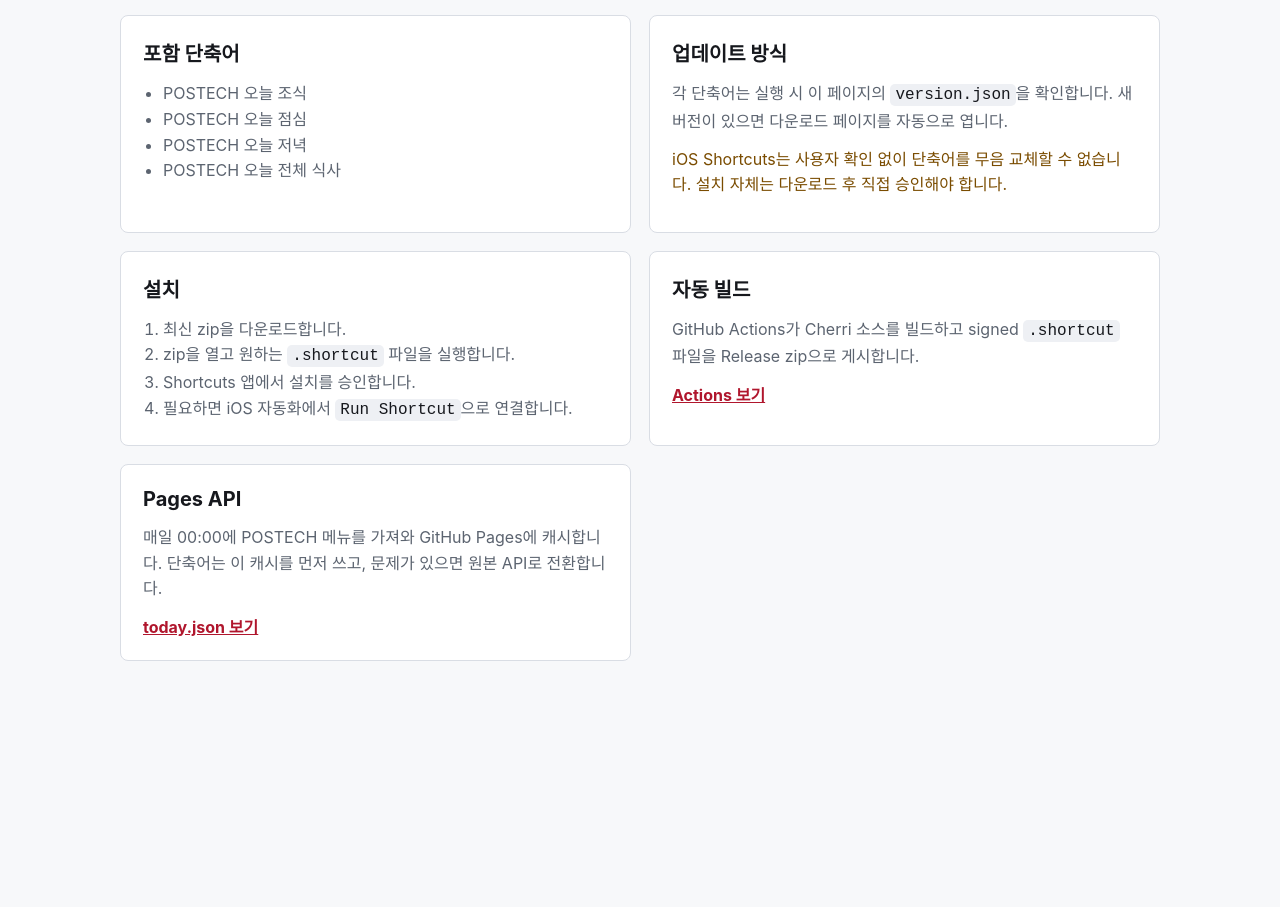
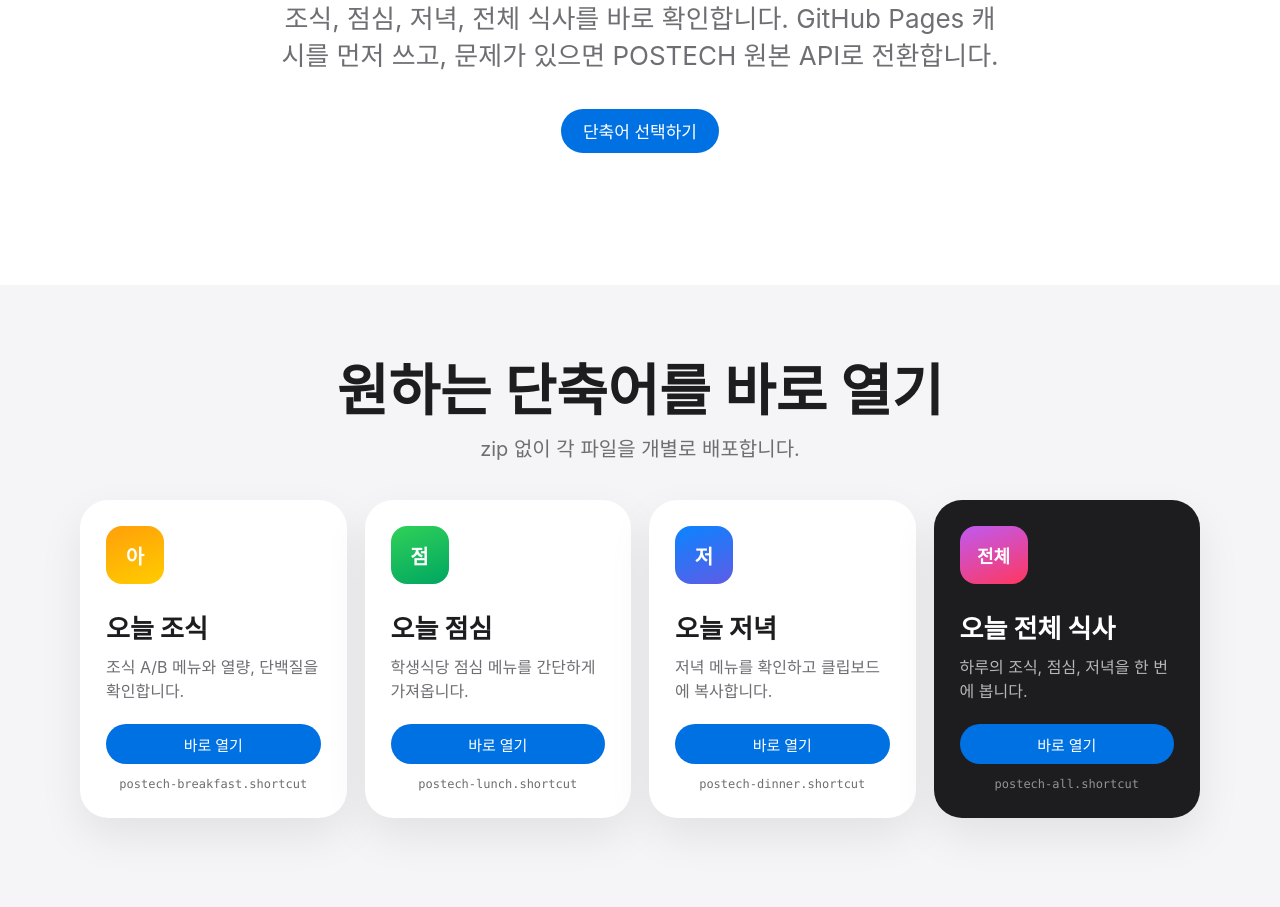
Before and after one commit to hellosunghyun/postech-dining-shortcut, a website: page docs/index.html in a window 1280 px wide. Shown: the part 387-1294 px from the top of the page. Before the commit the page ends 1104 px from the top, so only its background shows below. Drawn offline with Linux system fonts and the light colour scheme.

Commit message:
Publish individual shortcut downloads

```diff
--- a/docs/index.html
+++ b/docs/index.html
@@ -11,75 +11,89 @@
     <link rel="stylesheet" href="./styles.css" />
   </head>
   <body>
-    <main class="page">
+    <header class="site-nav" aria-label="site">
+      <a class="brand" href="./">POSTECH Dining</a>
+      <nav>
+        <a href="#download">다운로드</a>
+        <a href="./api/today.json">API</a>
+        <a href="https://github.com/hellosunghyun/postech-dining-shortcut">GitHub</a>
+      </nav>
+    </header>
+
+    <main>
       <section class="hero">
-        <p class="eyebrow">Apple Shortcuts</p>
-        <h1>POSTECH Dining Shortcuts</h1>
-        <p class="lead">
-          학생식당의 오늘 조식, 점심, 저녁, 전체 식사를 단축어로 확인합니다.
+        <div class="hero-copy">
+          <h1>오늘 식단을<br />단축어 하나로.</h1>
+          <p>
+            조식, 점심, 저녁, 전체 식사를 바로 확인합니다. GitHub Pages 캐시를 먼저 쓰고,
+            문제가 있으면 POSTECH 원본 API로 전환합니다.
           </p>
-        <div class="actions">
-          <a class="primary" href="https://github.com/hellosunghyun/postech-dining-shortcut/releases/download/latest/postech-dining-shortcuts.zip">
-            최신 단축어 다운로드
-          </a>
-          <a class="secondary" href="https://github.com/hellosunghyun/postech-dining-shortcut">
-            GitHub 저장소
-          </a>
+          <a class="hero-button" href="#download">단축어 선택하기</a>
         </div>
       </section>
 
-      <section class="grid" aria-label="shortcuts">
-        <article>
-          <h2>포함 단축어</h2>
-          <ul>
-            <li>POSTECH 오늘 조식</li>
-            <li>POSTECH 오늘 점심</li>
-            <li>POSTECH 오늘 저녁</li>
-            <li>POSTECH 오늘 전체 식사</li>
-          </ul>
+      <section class="downloads" id="download" aria-labelledby="download-title">
+        <div class="section-head">
+          <h2 id="download-title">원하는 단축어를 바로 열기</h2>
+          <p>zip 없이 각 파일을 개별로 배포합니다.</p>
+        </div>
+
+        <div class="download-grid">
+          <article class="shortcut-card">
+            <div class="icon morning" aria-hidden="true">아</div>
+            <h3>오늘 조식</h3>
+            <p>조식 A/B 메뉴와 열량, 단백질을 확인합니다.</p>
+            <a href="https://github.com/hellosunghyun/postech-dining-shortcut/releases/download/latest/postech-breakfast.shortcut">
+              바로 열기
+            </a>
+            <span class="file-name">postech-breakfast.shortcut</span>
           </article>
 
-        <article>
-          <h2>업데이트 방식</h2>
-          <p>
-            각 단축어는 실행 시 이 페이지의 <code>version.json</code>을 확인합니다.
-            새 버전이 있으면 다운로드 페이지를 자동으로 엽니다.
-          </p>
-          <p class="note">
-            iOS Shortcuts는 사용자 확인 없이 단축어를 무음 교체할 수 없습니다.
-            설치 자체는 다운로드 후 직접 승인해야 합니다.
-          </p>
+          <article class="shortcut-card">
+            <div class="icon lunch" aria-hidden="true">점</div>
+            <h3>오늘 점심</h3>
+            <p>학생식당 점심 메뉴를 간단하게 가져옵니다.</p>
+            <a href="https://github.com/hellosunghyun/postech-dining-shortcut/releases/download/latest/postech-lunch.shortcut">
+              바로 열기
+            </a>
+            <span class="file-name">postech-lunch.shortcut</span>
           </article>
 
-        <article>
-          <h2>설치</h2>
-          <ol>
-            <li>최신 zip을 다운로드합니다.</li>
-            <li>zip을 열고 원하는 <code>.shortcut</code> 파일을 실행합니다.</li>
-            <li>Shortcuts 앱에서 설치를 승인합니다.</li>
-            <li>필요하면 iOS 자동화에서 <code>Run Shortcut</code>으로 연결합니다.</li>
-          </ol>
+          <article class="shortcut-card">
+            <div class="icon dinner" aria-hidden="true">저</div>
+            <h3>오늘 저녁</h3>
+            <p>저녁 메뉴를 확인하고 클립보드에 복사합니다.</p>
+            <a href="https://github.com/hellosunghyun/postech-dining-shortcut/releases/download/latest/postech-dinner.shortcut">
+              바로 열기
+            </a>
+            <span class="file-name">postech-dinner.shortcut</span>
           </article>
 
-        <article>
-          <h2>자동 빌드</h2>
+          <article class="shortcut-card featured">
+            <div class="icon all" aria-hidden="true">전체</div>
+            <h3>오늘 전체 식사</h3>
+            <p>하루의 조식, 점심, 저녁을 한 번에 봅니다.</p>
+            <a href="https://github.com/hellosunghyun/postech-dining-shortcut/releases/download/latest/postech-all.shortcut">
+              바로 열기
+            </a>
+            <span class="file-name">postech-all.shortcut</span>
+          </article>
+        </div>
+      </section>
+
+      <section class="info">
+        <div>
+          <h2>매일 00:00 캐시</h2>
           <p>
-            GitHub Actions가 Cherri 소스를 빌드하고 signed <code>.shortcut</code>
-            파일을 Release zip으로 게시합니다.
+            GitHub Actions가 한국시간 자정에 POSTECH 메뉴를 가져와 Pages API로 게시합니다.
+            단축어는 캐시 날짜가 오늘인지 확인한 뒤 사용합니다.
           </p>
-          <a class="text-link" href="https://github.com/hellosunghyun/postech-dining-shortcut/actions">
-            Actions 보기
-          </a>
-        </article>
-
-        <article>
-          <h2>Pages API</h2>
-          <p>
-            매일 00:00에 POSTECH 메뉴를 가져와 GitHub Pages에 캐시합니다.
-            단축어는 이 캐시를 먼저 쓰고, 문제가 있으면 원본 API로 전환합니다.
-          </p>
-          <a class="text-link" href="./api/today.json">today.json 보기</a>
-        </article>
+        </div>
+        <div class="links">
+          <a href="./api/today.json">today.json</a>
+          <a href="./version.json">version.json</a>
+          <a href="https://github.com/hellosunghyun/postech-dining-shortcut/actions">Actions</a>
+        </div>
       </section>
     </main>
   </body>
--- a/docs/styles.css
+++ b/docs/styles.css
@@ -1,165 +1,325 @@
 :root {
   color-scheme: light;
-  --bg: #f7f8fa;
-  --text: #16181d;
-  --muted: #5c6470;
-  --line: #d9dde4;
-  --panel: #ffffff;
-  --accent: #b0162d;
-  --accent-dark: #7e1021;
+  --page: #ffffff;
+  --section: #f5f5f7;
+  --text: #1d1d1f;
+  --muted: #6e6e73;
+  --line: #d2d2d7;
+  --blue: #0071e3;
+  --blue-hover: #0077ed;
+  --card: #ffffff;
+  --shadow: 0 18px 44px rgba(0, 0, 0, 0.08);
 }
 
 * {
   box-sizing: border-box;
 }
 
+html {
+  scroll-behavior: smooth;
+}
+
 body {
   margin: 0;
-  background: var(--bg);
+  background: var(--page);
   color: var(--text);
-  font-family: -apple-system, BlinkMacSystemFont, "Segoe UI", sans-serif;
-}
-
-.page {
-  width: min(1040px, calc(100% - 32px));
-  margin: 0 auto;
-  padding: 56px 0;
-}
-
-.hero {
-  padding: 48px 0 40px;
-  border-bottom: 1px solid var(--line);
-}
-
-.eyebrow {
-  margin: 0 0 12px;
-  color: var(--accent);
-  font-size: 14px;
-  font-weight: 700;
-  letter-spacing: 0;
-  text-transform: uppercase;
-}
-
-h1 {
-  margin: 0;
-  font-size: clamp(36px, 6vw, 68px);
-  line-height: 1;
-  letter-spacing: 0;
-}
-
-.lead {
-  max-width: 640px;
-  margin: 20px 0 0;
-  color: var(--muted);
-  font-size: 20px;
-  line-height: 1.55;
-}
-
-.actions {
-  display: flex;
-  flex-wrap: wrap;
-  gap: 12px;
-  margin-top: 32px;
+  font-family: -apple-system, BlinkMacSystemFont, "SF Pro Display", "Segoe UI", sans-serif;
+  -webkit-font-smoothing: antialiased;
 }
 
 a {
   color: inherit;
 }
 
-.primary,
-.secondary {
-  display: inline-flex;
+.site-nav {
+  position: sticky;
+  top: 0;
+  z-index: 10;
+  display: flex;
   align-items: center;
-  min-height: 44px;
-  padding: 0 18px;
-  border-radius: 8px;
-  font-weight: 700;
+  justify-content: space-between;
+  height: 52px;
+  padding: 0 max(22px, calc((100vw - 1080px) / 2));
+  border-bottom: 1px solid rgba(0, 0, 0, 0.08);
+  background: rgba(255, 255, 255, 0.86);
+  backdrop-filter: saturate(180%) blur(18px);
+}
+
+.brand {
+  font-size: 15px;
+  font-weight: 600;
   text-decoration: none;
 }
 
-.primary {
-  background: var(--accent);
-  color: white;
+.site-nav nav {
+  display: flex;
+  gap: 28px;
 }
 
-.primary:hover {
-  background: var(--accent-dark);
+.site-nav nav a {
+  color: #424245;
+  font-size: 13px;
+  text-decoration: none;
 }
 
-.secondary {
-  border: 1px solid var(--line);
-  background: white;
+.site-nav nav a:hover {
+  color: var(--text);
 }
 
-.grid {
+.hero {
   display: grid;
-  grid-template-columns: repeat(2, minmax(0, 1fr));
-  gap: 18px;
-  padding-top: 28px;
+  place-items: center;
+  min-height: 620px;
+  padding: 72px 24px 84px;
+  text-align: center;
 }
 
-article {
-  min-height: 190px;
-  padding: 22px;
-  border: 1px solid var(--line);
-  border-radius: 8px;
-  background: var(--panel);
+.hero-copy {
+  max-width: 920px;
 }
 
-h2 {
-  margin: 0 0 14px;
-  font-size: 20px;
+h1,
+h2,
+h3,
+p {
+  margin: 0;
+}
+
+h1 {
+  font-size: clamp(48px, 8vw, 96px);
+  font-weight: 700;
+  line-height: 0.98;
   letter-spacing: 0;
 }
 
-p,
-li {
+.hero p {
+  max-width: 720px;
+  margin: 28px auto 0;
   color: var(--muted);
-  font-size: 16px;
-  line-height: 1.6;
+  font-size: clamp(19px, 2.3vw, 26px);
+  line-height: 1.42;
+  letter-spacing: 0;
 }
 
-ul,
-ol {
-  margin: 0;
-  padding-left: 20px;
+.hero-button {
+  display: inline-flex;
+  align-items: center;
+  justify-content: center;
+  min-height: 44px;
+  margin-top: 34px;
+  padding: 0 22px;
+  border-radius: 999px;
+  background: var(--blue);
+  color: #fff;
+  font-size: 17px;
+  font-weight: 500;
+  text-decoration: none;
 }
 
-p {
-  margin: 0 0 12px;
+.hero-button:hover {
+  background: var(--blue-hover);
 }
 
-code {
-  padding: 2px 5px;
-  border-radius: 5px;
-  background: #eef0f4;
-  color: var(--text);
+.downloads {
+  padding: 76px max(22px, calc((100vw - 1120px) / 2)) 92px;
+  background: var(--section);
 }
 
-.note {
-  color: #7a4c00;
+.section-head {
+  max-width: 760px;
+  margin: 0 auto 36px;
+  text-align: center;
 }
 
-.text-link {
-  color: var(--accent);
+.section-head h2 {
+  font-size: clamp(34px, 5vw, 56px);
+  font-weight: 700;
+  line-height: 1.08;
+  letter-spacing: 0;
+}
+
+.section-head p {
+  margin-top: 14px;
+  color: var(--muted);
+  font-size: 20px;
+  line-height: 1.45;
+}
+
+.download-grid {
+  display: grid;
+  grid-template-columns: repeat(4, minmax(0, 1fr));
+  gap: 18px;
+}
+
+.shortcut-card {
+  display: flex;
+  flex-direction: column;
+  min-height: 318px;
+  padding: 26px;
+  border-radius: 28px;
+  background: var(--card);
+  box-shadow: var(--shadow);
+}
+
+.shortcut-card.featured {
+  background: #1d1d1f;
+  color: #fff;
+}
+
+.shortcut-card.featured p {
+  color: rgba(255, 255, 255, 0.68);
+}
+
+.icon {
+  display: grid;
+  place-items: center;
+  width: 58px;
+  height: 58px;
+  border-radius: 16px;
+  color: #fff;
+  font-size: 20px;
   font-weight: 700;
 }
 
-@media (max-width: 760px) {
-  .page {
-    width: min(100% - 24px, 1040px);
-    padding: 24px 0;
+.icon.morning {
+  background: linear-gradient(160deg, #ff9f0a, #ffcc00);
+}
+
+.icon.lunch {
+  background: linear-gradient(160deg, #30d158, #00a661);
+}
+
+.icon.dinner {
+  background: linear-gradient(160deg, #0a84ff, #5e5ce6);
+}
+
+.icon.all {
+  width: 68px;
+  background: linear-gradient(160deg, #bf5af2, #ff375f);
+  font-size: 18px;
+}
+
+.shortcut-card h3 {
+  margin-top: 24px;
+  font-size: 26px;
+  font-weight: 700;
+  letter-spacing: 0;
+}
+
+.shortcut-card p {
+  margin-top: 10px;
+  color: var(--muted);
+  font-size: 16px;
+  line-height: 1.5;
+}
+
+.shortcut-card a {
+  display: inline-flex;
+  align-items: center;
+  justify-content: center;
+  min-height: 40px;
+  margin-top: auto;
+  padding: 0 24px;
+  border-radius: 999px;
+  background: var(--blue);
+  color: #fff;
+  font-size: 15px;
+  font-weight: 500;
+  text-decoration: none;
+}
+
+.shortcut-card a:hover {
+  background: var(--blue-hover);
+}
+
+.file-name {
+  display: block;
+  margin-top: 12px;
+  color: var(--muted);
+  font-family: ui-monospace, "SF Mono", Menlo, monospace;
+  font-size: 12px;
+  line-height: 1.35;
+  overflow-wrap: anywhere;
+  text-align: center;
+}
+
+.featured .file-name {
+  color: rgba(255, 255, 255, 0.52);
+}
+
+.info {
+  display: grid;
+  grid-template-columns: 1fr auto;
+  gap: 36px;
+  align-items: center;
+  padding: 76px max(22px, calc((100vw - 980px) / 2));
+}
+
+.info h2 {
+  font-size: clamp(30px, 4vw, 48px);
+  line-height: 1.1;
+  letter-spacing: 0;
+}
+
+.info p {
+  max-width: 660px;
+  margin-top: 14px;
+  color: var(--muted);
+  font-size: 19px;
+  line-height: 1.5;
+}
+
+.links {
+  display: flex;
+  flex-direction: column;
+  gap: 12px;
+  min-width: 180px;
+}
+
+.links a {
+  color: var(--blue);
+  font-size: 17px;
+  text-decoration: none;
+}
+
+.links a:hover {
+  text-decoration: underline;
+}
+
+@media (max-width: 980px) {
+  .download-grid {
+    grid-template-columns: repeat(2, minmax(0, 1fr));
+  }
+
+  .info {
+    grid-template-columns: 1fr;
+  }
+}
+
+@media (max-width: 640px) {
+  .site-nav {
+    padding: 0 16px;
+  }
+
+  .site-nav nav {
+    gap: 16px;
   }
 
   .hero {
-    padding: 32px 0 28px;
+    min-height: 560px;
+    padding: 54px 20px 68px;
   }
 
-  .lead {
-    font-size: 17px;
+  .downloads {
+    padding: 58px 14px 70px;
   }
 
-  .grid {
+  .download-grid {
     grid-template-columns: 1fr;
   }
+
+  .shortcut-card {
+    min-height: 270px;
+    border-radius: 24px;
+  }
 }
```
Also changed, not shown: docs/version.json (+6 -1 lines), .github/workflows/sign-shortcuts.yml, README.md, 2 other files. Lines whose indentation alone changed are shown as unchanged.
